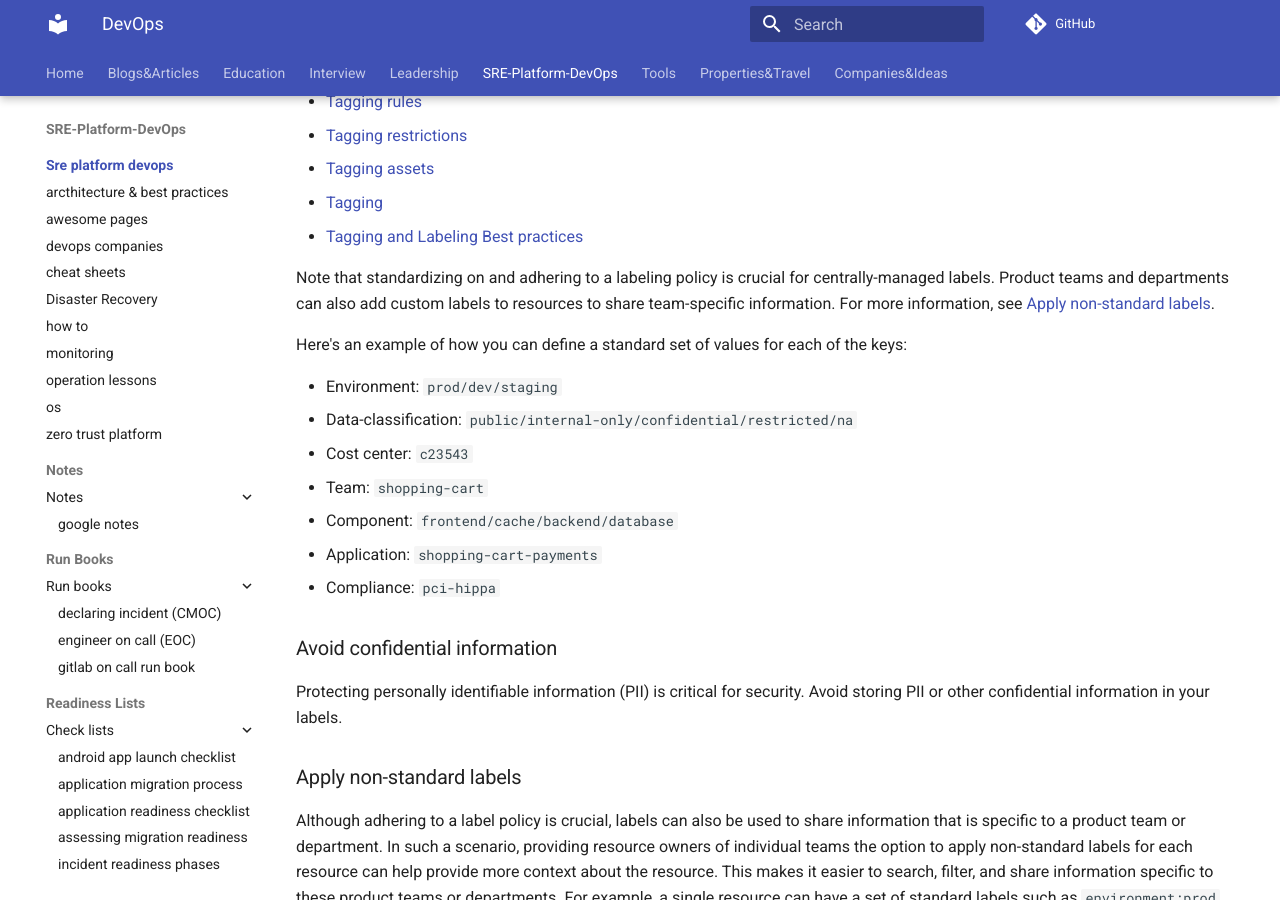
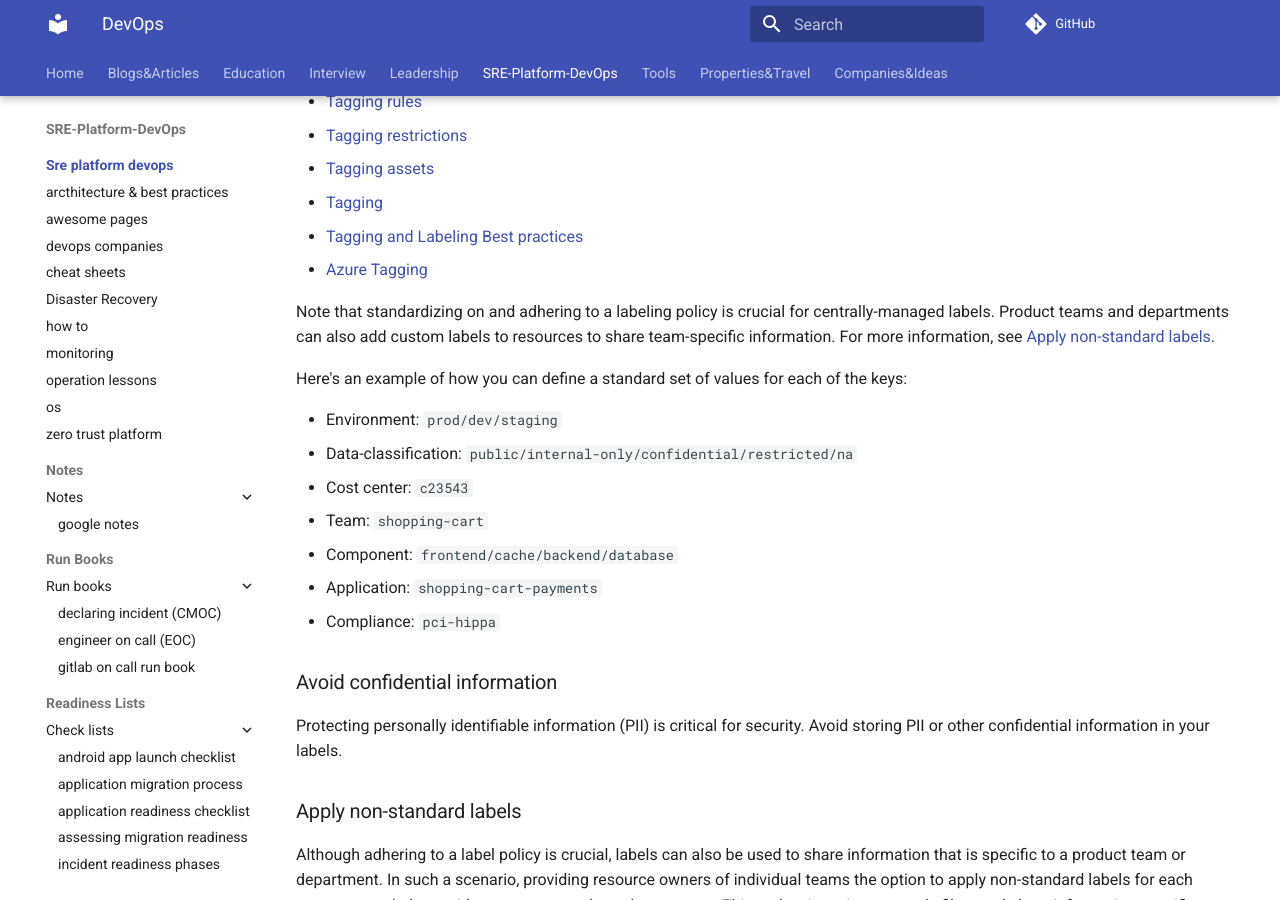
Before and after one commit to ivankatliarchuk/knowledge-base, an MkDocs documentation site: the page built from docs/sre-platform-devops/index.md, in a window 1280 px wide and 900 px high, scrolled down 607 px. Built offline with MkDocs 1.6.1 and Material for MkDocs 9.7.7, drawn with Linux system fonts in a browser that asks for light colours; comment, search, counter and statistics services are not loaded.

Commit message:
labels on azure
Signed-off-by: ivan katliarchuk <ivan.katliarchuk@gmail.com>

```diff
--- a/docs/sre-platform-devops/index.md
+++ b/docs/sre-platform-devops/index.md
@@ -32,6 +32,7 @@ Cost allocation - cost-allocation:business-unit ->   engineering, networking rec
 - [Tagging assets](../../assets/tagging/)
 - [Tagging ](https://github.com/ik-cloud/aws-enterprise-naming-tagging-standard)
 - [Tagging and Labeling Best practices](https://www.doit.com/google-cloud-platform-resource-labeling-best-practices/)
+- [Azure Tagging](https://learn.microsoft.com/en-us/azure/cloud-adoption-framework/ready/azure-best-practices/resource-naming-and-tagging-decision-guide)
 
 Note that standardizing on and adhering to a labeling policy is crucial for centrally-managed labels. Product teams and departments can also add custom labels to resources to share team-specific information. For more information, see [Apply non-standard labels](https://cloud.google.com/resource-manager/docs/best-practices-labels#nonstandardlabels).
 
```
Also changed, not shown: assets/tagging/tag-qualities-and-alignments.png (added), assets/tagging/tagging-patterns.png (added).
